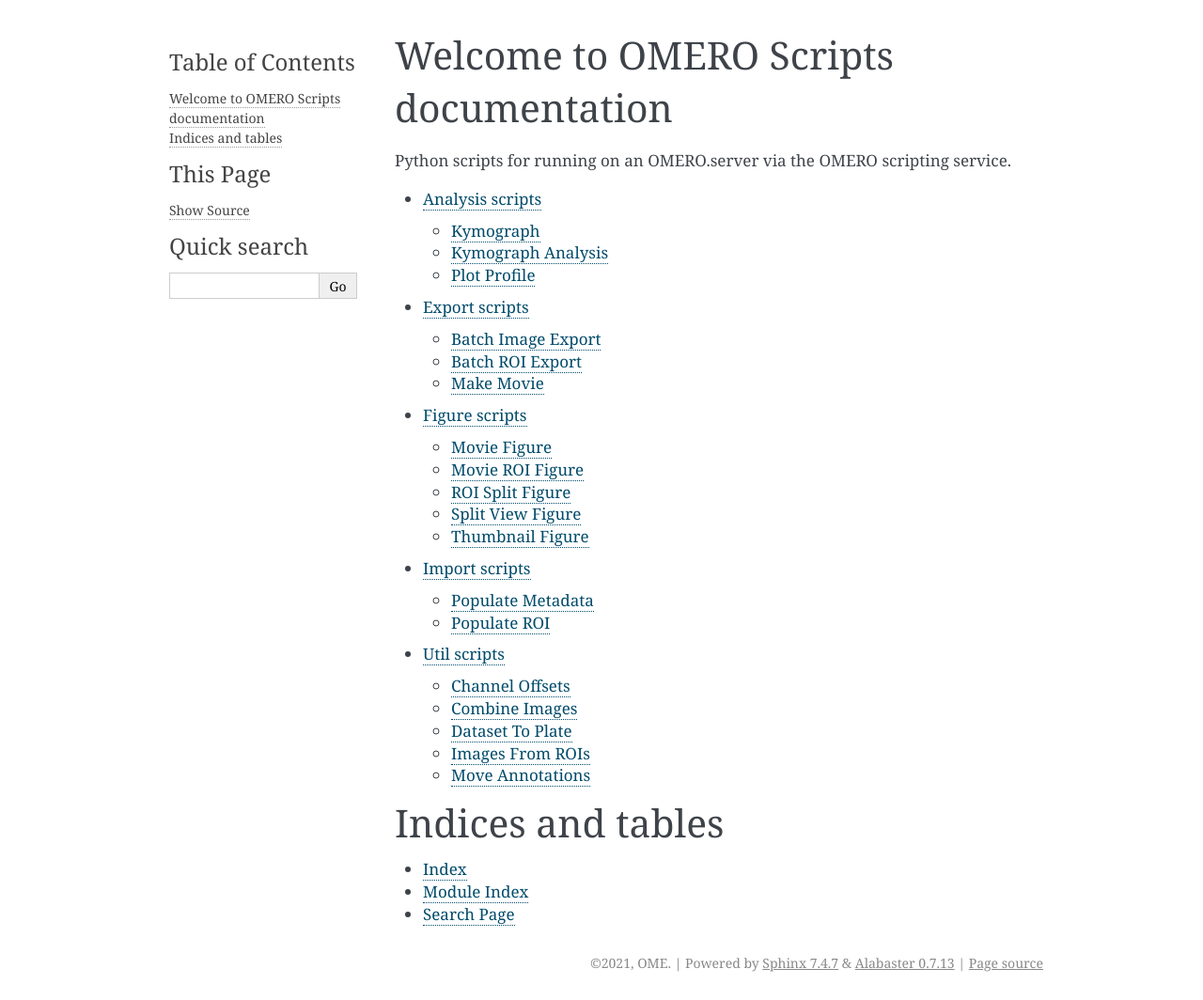
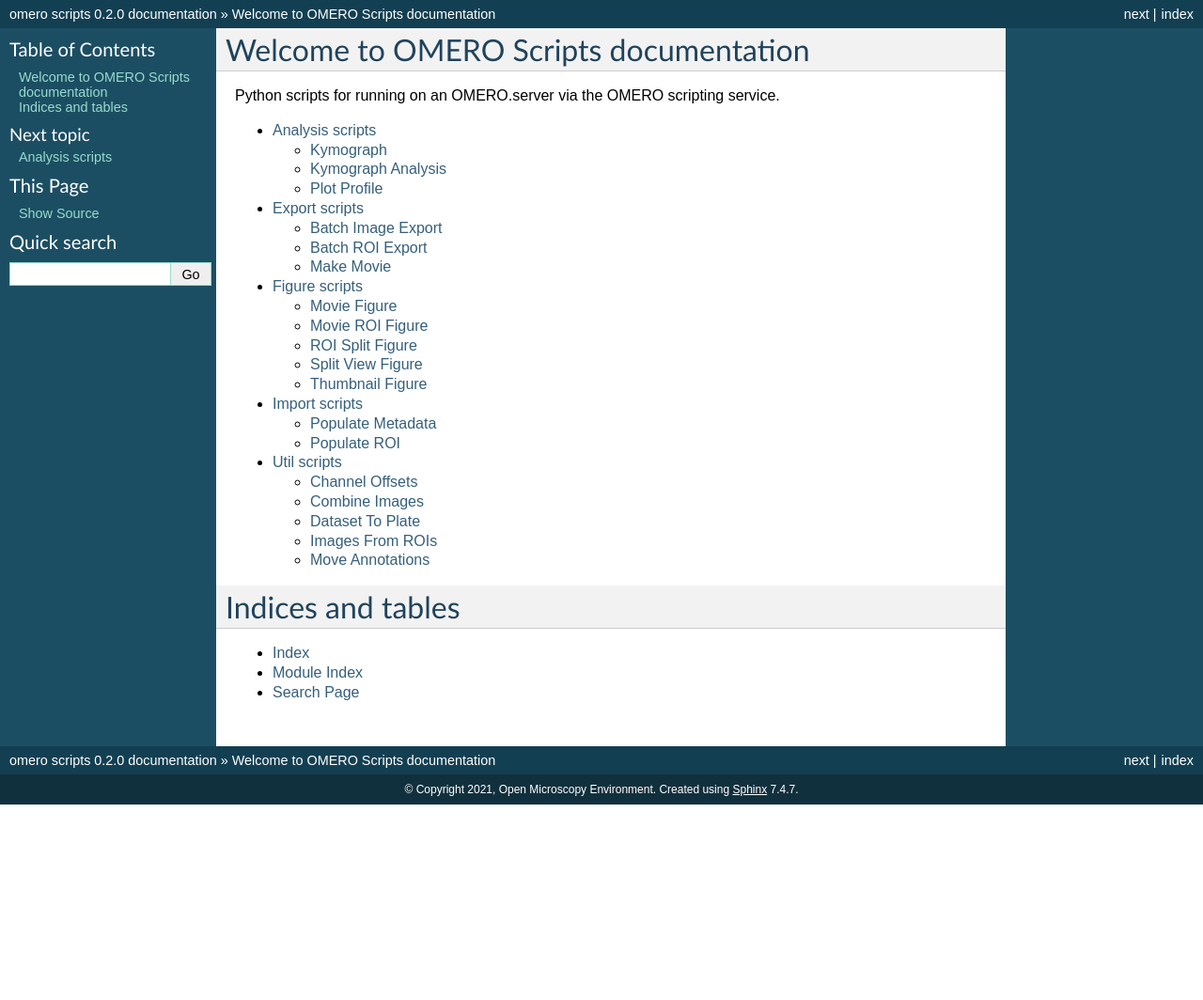
Before and after one commit to ome/omero-scripts, a Sphinx documentation site: the page built from docs/index.rst, in a window 1280 px wide. Shown: the whole page at 94% size. Built offline with Sphinx 7.4.7, drawn with Linux system fonts in a browser that asks for light colours; after the commit the page ends 900 px from its top, so only the background shows below that.

```diff
--- a/docs/conf.py
+++ b/docs/conf.py
@@ -28,12 +28,14 @@ sys.path.insert(0, os.path.abspath('../omero/util_scripts'))
 
 # -- Project information -----------------------------------------------------
 
-project = 'omero scripts'
-copyright = '2021, OME'
-author = 'OME'
+project = u'omero scripts'
+copyright = u'2021, Open Microscopy Environment'
+author = u'Open Microscopy Environment'
 
 # The full version, including alpha/beta/rc tags
-release = '5.6.0'
+# The short X.Y version.
+version = '0.2.0'
+release = version
 
 
 # -- General configuration ---------------------------------------------------
@@ -56,12 +58,15 @@ exclude_patterns = [u'_build', 'Thumbs.db', '.DS_Store']
 # Build docs without external dependencies
 autodoc_mock_imports = ['numpy', 'omero-py', 'omero', "PIL"]
 
+# The name of the Pygments (syntax highlighting) style to use.
+pygments_style = 'sphinx'
+
 # -- Options for HTML output -------------------------------------------------
 
 # The theme to use for HTML and HTML Help pages.  See the documentation for
 # a list of builtin themes.
 #
-html_theme = 'alabaster'
+html_theme = 'default'
 
 # Add any paths that contain custom static files (such as style sheets) here,
 # relative to this directory. They are copied after the builtin static files,
@@ -73,7 +78,7 @@ html_static_path = []
 #  author, documentclass [howto, manual, or own class]).
 latex_documents = [
     (master_doc, 'OMEROScripts.tex', u'OMERO Scripts Documentation',
-     u'Open Microscopy Environment', 'manual'),
+     author, 'manual'),
 ]
 
 
```
